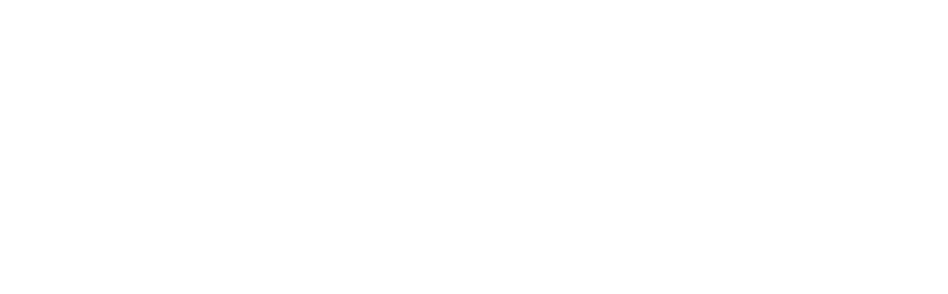
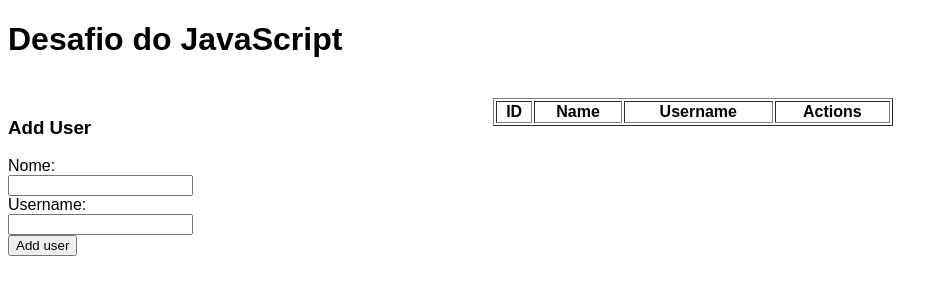
Before and after one commit to THGCF/Formulario, a plain HTML site: page index.html in a window 1280 px wide. Shown: the whole page, without its empty margins (0-948 px from the left). Drawn offline with Linux system fonts and the light colour scheme.

Commit message:
fiz a base do html e comecei o css

```diff
--- /dev/null
+++ b/index.css
@@ -0,0 +1,15 @@
+html {
+    width: 80%;
+    font-family: Arial, Helvetica, sans-serif;
+}
+
+.forms, .tabela {
+    display: inline;
+    width: 120px;
+}
+
+.line {
+    display: flex;
+    justify-content: space-between;
+    width: 60%;
+}
--- a/index.html
+++ b/index.html
@@ -5,8 +5,45 @@
         <meta http-equiv="X-UA-Compatible" content="IE=edge">
         <meta name="viewport" content="width=device-width, initial-scale=1.0">
         <title>Document</title>
+        <link rel="stylesheet" href="index.css" type="text/css">
     </head>
     <body>
+        <h1>Desafio do JavaScript</h1>
+        <br>
 
+        <div class="line">
+            <div class="forms">
+                <form>
+                    <h3>Add User</h3>
+                    <div class="parte.um">
+                        <label for="nome">Nome:</label>
+                        <br>
+                        <input type="text">
+                    </div>
+
+                    <div class="parte.dois">
+                        <label for="nome">Username:</label>
+                        <br>
+                        <input type="text">
+                    </div>
+
+                    <button>Add user</button>
+
+
+                </form>
+            </div>
+
+            <div class="tabela">
+                <table width= "400px" border="1">
+                    <tr>
+                        <th>ID</th>
+                        <th>Name</th>
+                        <th>Username</th>
+                        <th>Actions</th>
+                    </tr>
+
+                </table>
+            </div>
+        </div>
     </body>
 </html>
```
Lines whose indentation alone changed are shown as unchanged.
